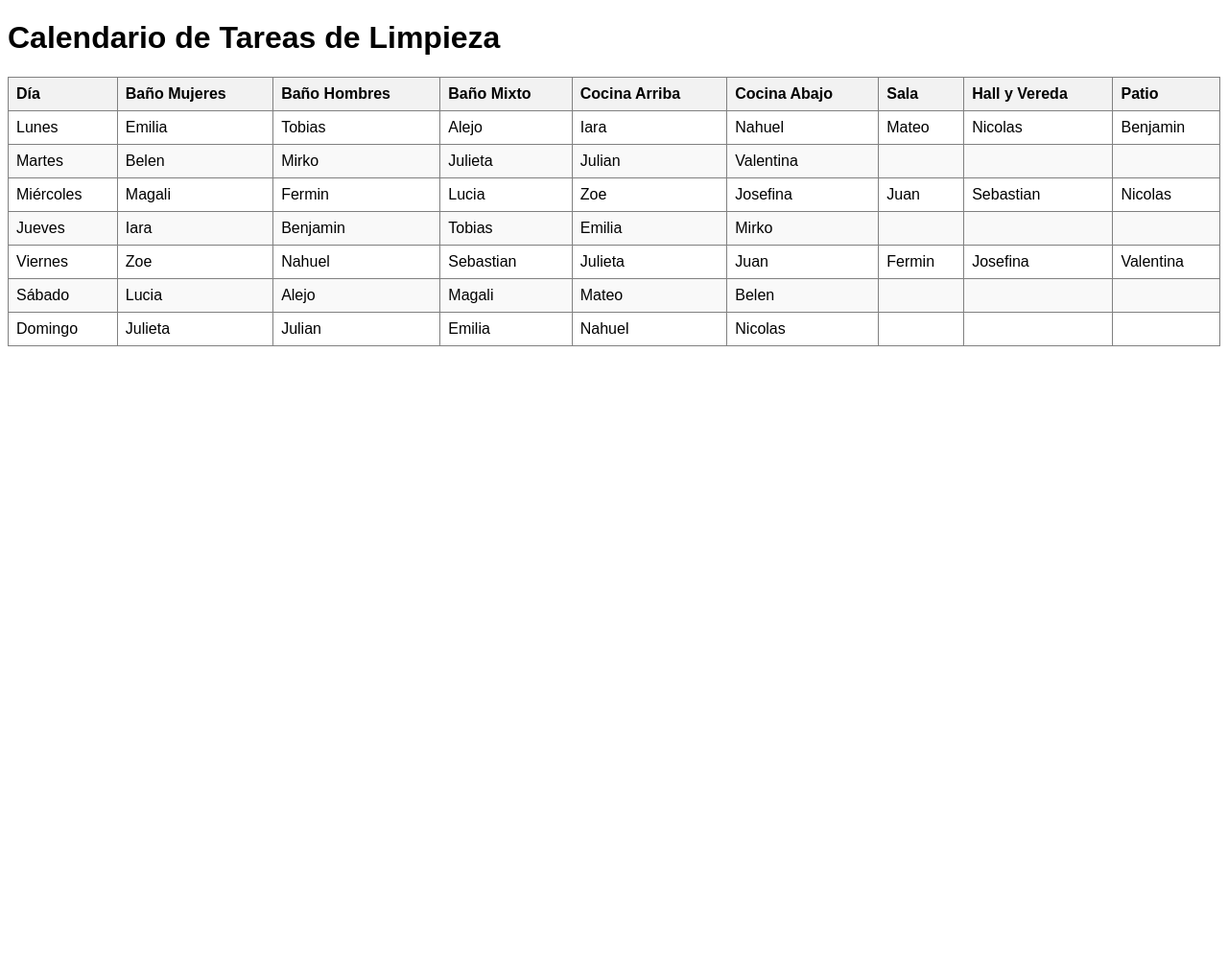
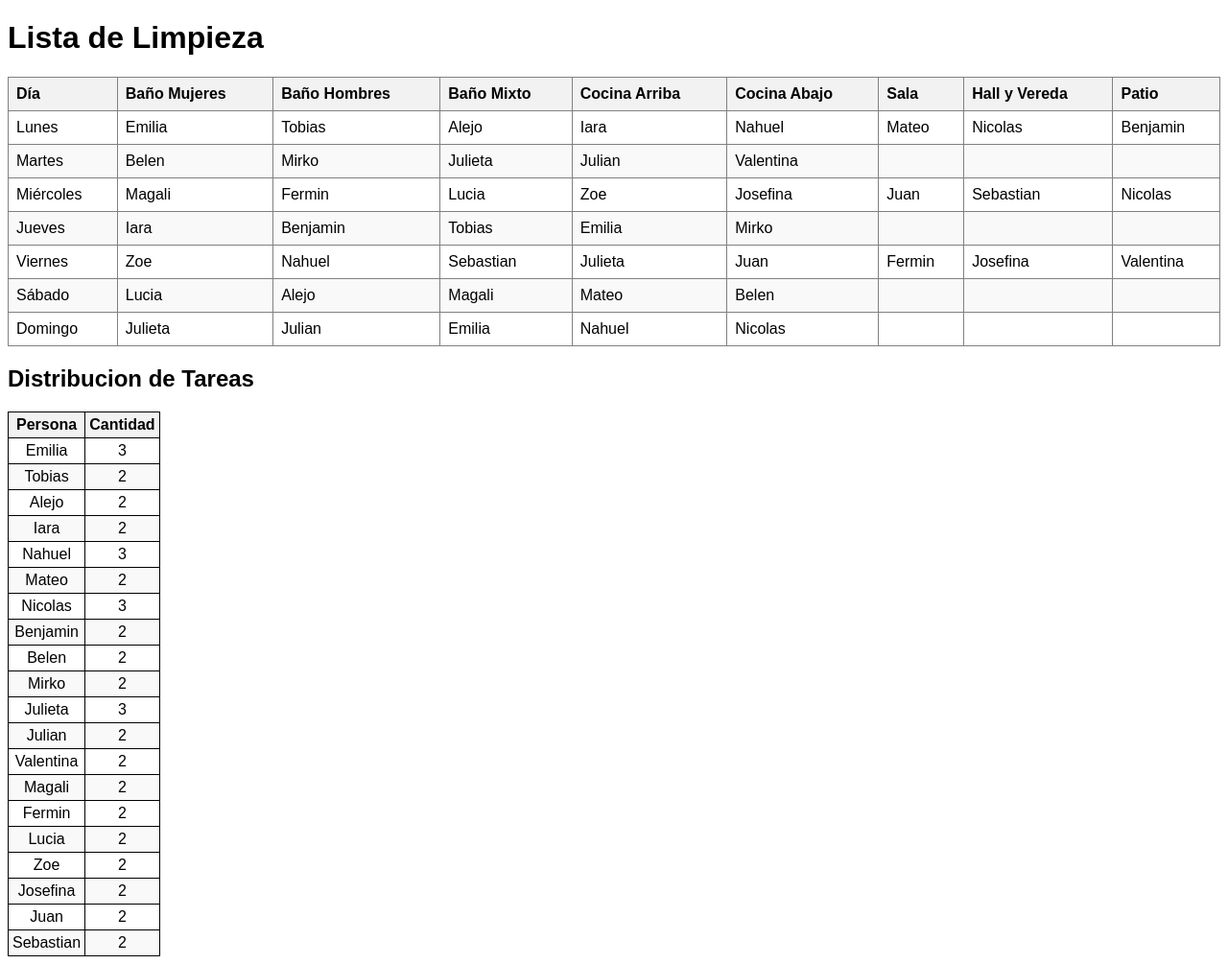
Before and after one commit to JuliT160/ListaDeLimpieza, a Flask app: page / in a window 1280 px wide. Shown: the whole page at 96% size. Before the commit the page ends 361 px from the top, so only its background shows below. Run offline with Flask 3, Linux system fonts and the light colour scheme.

Commit message:
Mejoras de visualizacion

```diff
--- a/app.py
+++ b/app.py
@@ -2,6 +2,17 @@ from flask import Flask, render_template
 from tareas import Persona, Espacio, asignar_tareas
 
 app = Flask(__name__)
+
+def contar_tareas(calendario):
+    contador_tareas = {}
+    for dia, tareas in calendario.items():
+        for espacio, persona in tareas.items():
+            if persona:
+                if persona in contador_tareas:
+                    contador_tareas[persona] += 1
+                else:
+                    contador_tareas[persona] = 1
+    return contador_tareas
 
 @app.route('/')
 def index():
@@ -42,7 +53,8 @@ def index():
     dias = ["Lunes", "Martes", "Miércoles", "Jueves", "Viernes", "Sábado", "Domingo"]
 
     calendario = asignar_tareas(personas, espacios, dias)
-    return render_template('index.html', calendario=calendario, espacios=espacios, dias=dias)
+    contador_tareas = contar_tareas(calendario)
+    return render_template('index.html', calendario=calendario, espacios=espacios, dias=dias, contador_tareas=contador_tareas)
 
 if __name__ == '__main__':
     app.run(debug=True)
--- a/static/styles.css
+++ b/static/styles.css
@@ -20,3 +20,19 @@ th {
 tr:nth-child(even) {
     background-color: #f9f9f9;
 }
+
+table.compact {
+    width: 10%;
+    border-collapse: collapse;
+}
+
+table.compact th,
+table.compact td {
+    border: 1px solid black;
+    padding: 4px;
+    text-align: center;
+}
+
+table.compact th {
+    background-color: #f2f2f2;
+}
--- a/templates/index.html
+++ b/templates/index.html
@@ -1,13 +1,16 @@
 <!DOCTYPE html>
 <html lang="en">
+
 <head>
     <meta charset="UTF-8">
     <meta name="viewport" content="width=device-width, initial-scale=1.0">
     <title>Calendario de Tareas</title>
     <link rel="stylesheet" href="{{ url_for('static', filename='styles.css') }}">
+
 </head>
+
 <body>
-    <h1>Calendario de Tareas de Limpieza</h1>
+    <h1>Lista de Limpieza</h1>
     <table border="1">
         <thead>
             <tr>
@@ -28,5 +31,24 @@
             {% endfor %}
         </tbody>
     </table>
+
+    <h2>Distribucion de Tareas</h2>
+    <table class="compact">
+        <thead>
+            <tr>
+                <th>Persona</th>
+                <th>Cantidad</th>
+            </tr>
+        </thead>
+        <tbody>
+            {% for persona, tareas in contador_tareas.items() %}
+            <tr>
+                <td>{{ persona }}</td>
+                <td>{{ tareas }}</td>
+            </tr>
+            {% endfor %}
+        </tbody>
+    </table>
 </body>
+
 </html>
```
Lines whose indentation alone changed are shown as unchanged.
